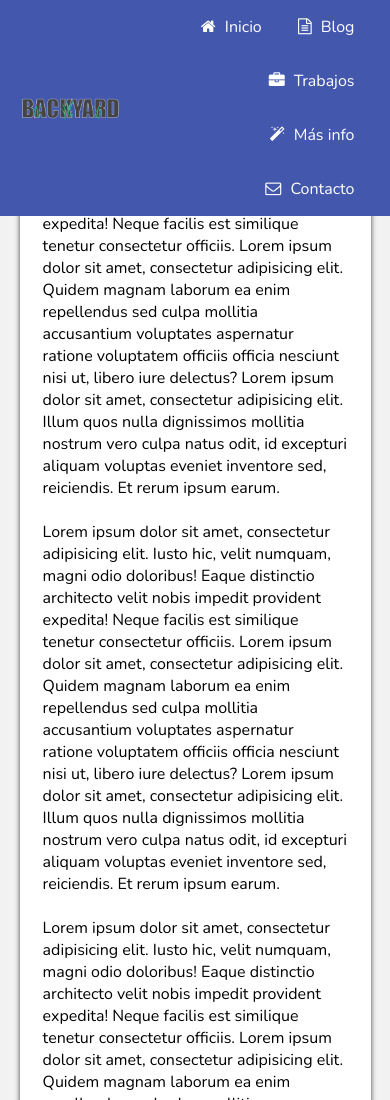
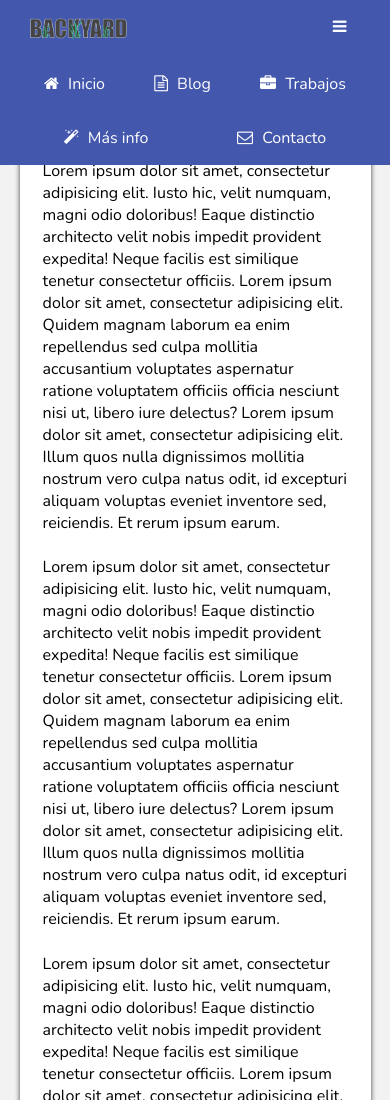
Before and after one commit to jenniferjara/menu-dimanico, a plain HTML site: page index.html in a window 390 px wide. Shown: the top 1100 px of the page. Drawn offline with nearby package versions, Linux system fonts and the light colour scheme.

Commit message:
agrega headroom JS

```diff
--- a/css/main.css
+++ b/css/main.css
@@ -10,7 +10,7 @@ body{
 	background-color: #f2f2f2;
 	font-family: 'Nunito', sans-serif;
 	font-size: 16px;
-	padding-top: 5%;
+	padding-top: 55px;
 }
 header{
 	background-color: #4357ad;
@@ -85,3 +85,38 @@ main article p{
 	margin-bottom: 1em;
 	padding: 1%;
 }
+/***Efectos del Menu***/
+.headroom{
+	transition: transform .3s ease;
+}
+.headroom--pinned{
+	transform: translateY(0%);
+}
+.headroom--unpinned{
+	transform: translateY(-100%);
+	/* background-color: #444; */
+}
+
+/***media query***/
+@media screen and (max-width: 760px){
+	header .menu{
+		flex-direction: column;
+	}
+	header .menu .logo{
+		display: flex;
+		flex-direction: row;
+		justify-content: space-between;
+		width: 100%;
+		padding: 1em;
+	}
+	header .menu .logo .btn-menu{
+		display: inline-block;
+	}
+	header .menu .enlaces{
+		width: 100%;
+		display: flex;
+		flex-direction: row;
+		flex-wrap: wrap;
+		justify-content: space-around;
+	}
+}
--- a/index.html
+++ b/index.html
@@ -4,8 +4,8 @@
 	<meta charset="UTF-8">
 	<meta name="viewport" content="width=device-width, user-scalable=no, initial-scale=1.0, maximum-scale=1.0, minimum-scale=1.0">
 	<title>Menu Dinamico - Headroom JS</title>
+	<link rel="stylesheet" href="css/font-awesome.min.css">
 	<link rel="stylesheet" href="css/main.css">
-	<link rel="stylesheet" href="css/font-awesome.min.css">
 </head>
 <body>
 	<header id="header">
--- a/js/app.js
+++ b/js/app.js
@@ -3,4 +3,7 @@ $(function(){
 	var header = document.getElementById("header");
 	var headroom = new Headroom(header);
 	headroom.init();
+
+	//menu
+
 });
```
